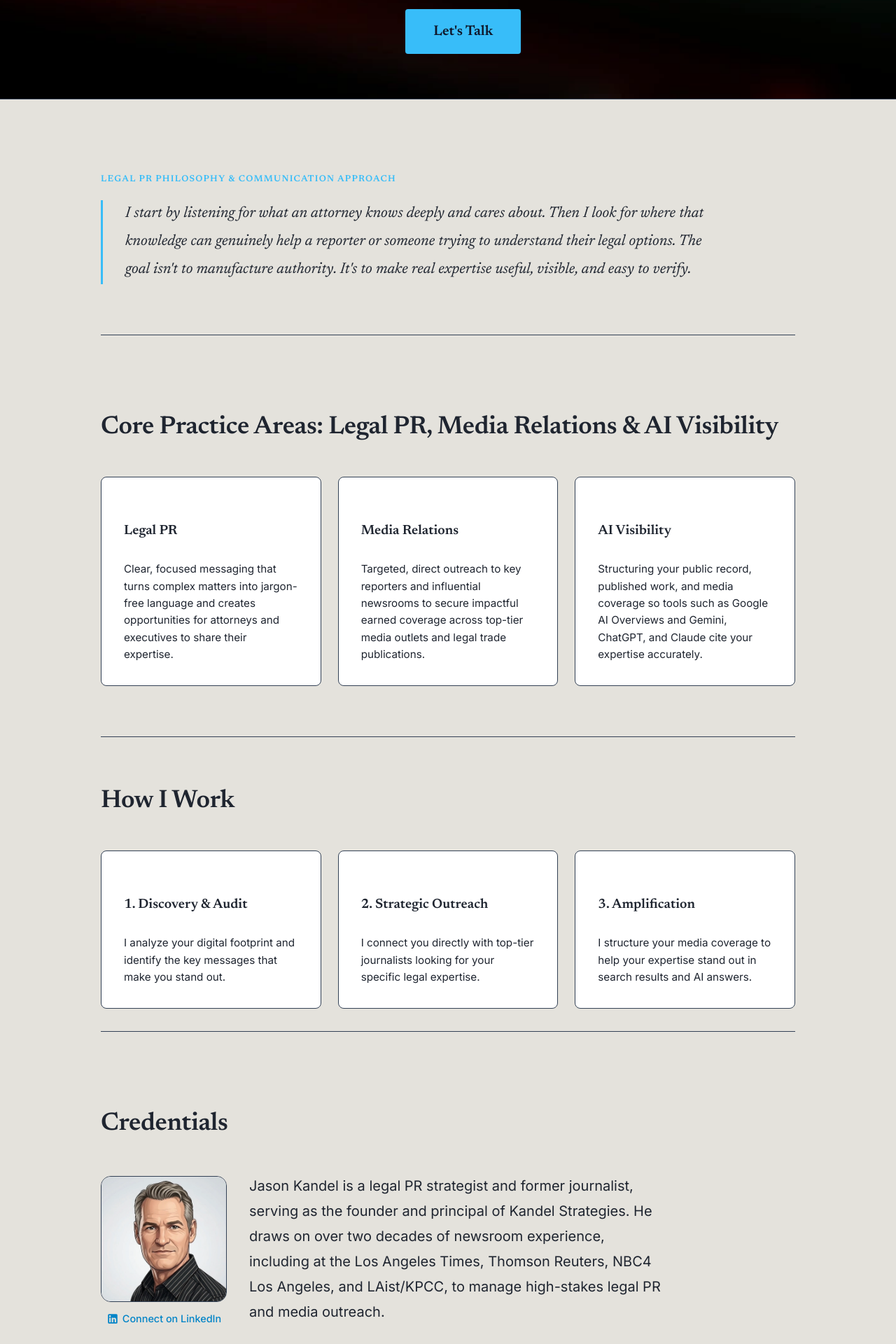
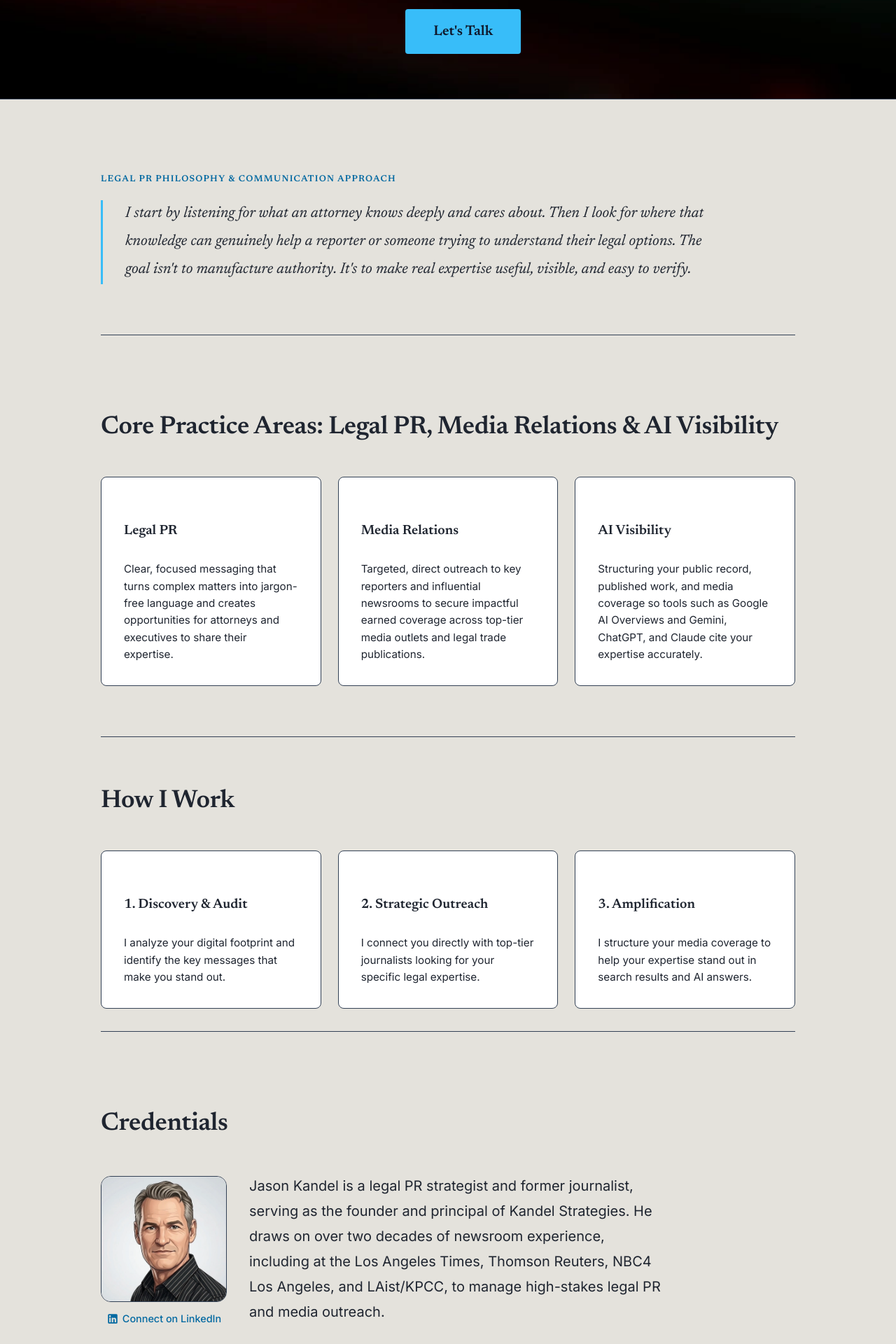
Before and after one commit to jkandel/kandel-website, a Jekyll site: the page built from index.html, in a window 1280 px wide. Shown: the part 758-2678 px from the top of the page at 70% size. Built offline with Jekyll 4.4.1, drawn with Linux system fonts in a browser that asks for light colours.

Commit message:
fix: improve text contrast and add image fetchpriority

```diff
--- a/_includes/head.html
+++ b/_includes/head.html
@@ -39,7 +39,7 @@
 <!-- Preload & Async Google Fonts -->
 <link rel="preconnect" href="https://fonts.googleapis.com">
 <link rel="preconnect" href="https://fonts.gstatic.com" crossorigin>
-<link rel="preload" as="image" href="/public/images/hero_image_blur.webp">
+<link rel="preload" as="image" href="/public/images/hero_image_blur.webp" fetchpriority="high">
 <link rel="preload" as="style" href="https://fonts.googleapis.com/css2?family=Inter:wght@400;500;600;700&family=Newsreader:ital,opsz,wght@0,6..72,400;0,6..72,600;1,6..72,400&display=optional">
 <link rel="stylesheet" href="https://fonts.googleapis.com/css2?family=Inter:wght@400;500;600;700&family=Newsreader:ital,opsz,wght@0,6..72,400;0,6..72,600;1,6..72,400&display=optional" media="print" onload="this.media='all'">
 <noscript>
@@ -50,7 +50,7 @@
   :root {
     --bg: #E4E2DC;
     --card-bg: #FFFFFF;
-    --accent-text: #0284C7;
+    --accent-text: #0369a1;
     --border: #334155;
     --text-main: #1F2530;
     --text-muted: #1F2530;
@@ -257,7 +257,7 @@
     font-size: 0.8rem;
     font-weight: 700;
     letter-spacing: 0.1em;
-    color: var(--accent);
+    color: var(--accent-text);
     margin-bottom: 1rem;
   }
 
```
